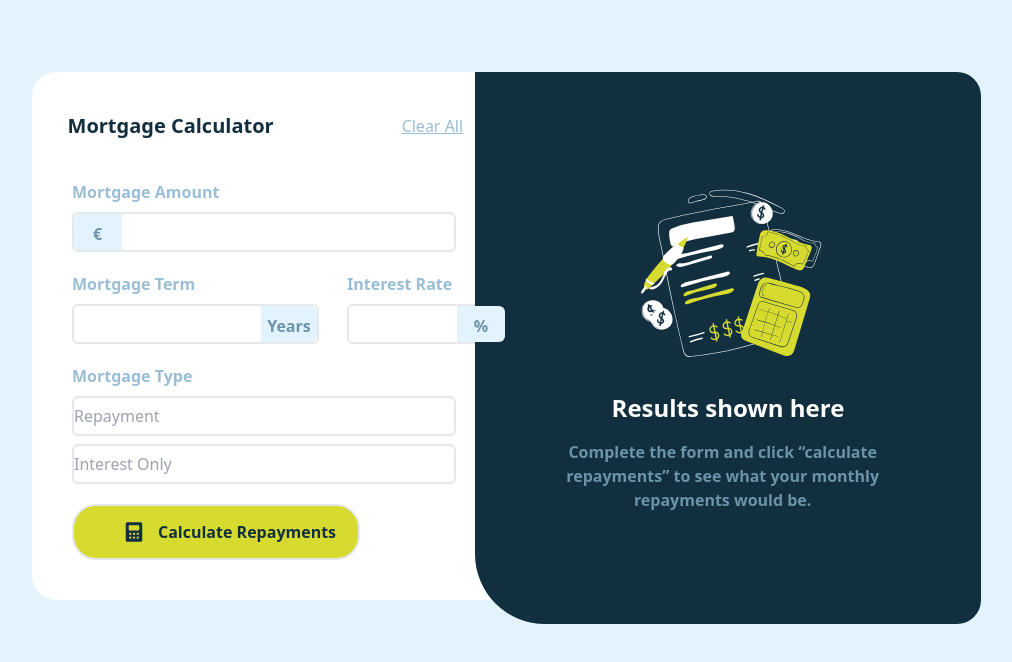
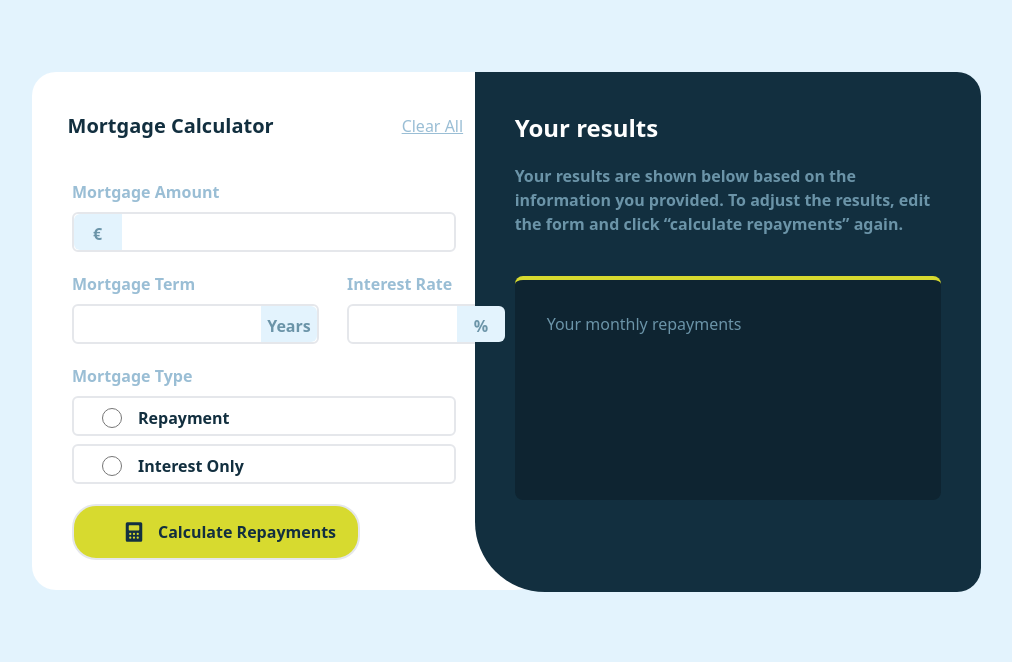
Before and after one commit to Joshua65676/mortgage-repayment-calculator-main, a React (Vite) app: page / in a window 1280 px wide. Shown: the top 662 px of the page, without its empty margins (208-1220 px from the left). Built offline with nearby package versions, Linux system fonts and the light colour scheme.

Commit message:
first commit

```diff
--- a/src/conpomnent/completed.tsx
+++ b/src/conpomnent/completed.tsx
@@ -0,0 +1,34 @@
+
+const Completed = () => {
+  return (
+    <div className="p-10 space-y-10">
+      <div className="space-y-5">
+        <h2 className="text-White font-bold text-2xl">
+           Your results
+        </h2>
+        <p className="text-Slate-500 font-bold">
+          Your results are shown below based on the information you provided.
+          To adjust the results, edit the form and click “calculate repayments” again.
+        </p>
+      </div>
+          {/* Your results */}
+      <div className="bg-Background h-56 rounded-lg border-t-Lime border-t-4">
+          {/* Your monthly repayments */}
+        <div className="">
+            <div className="p-8">
+             <span className="text-Slate-500 font-medium">
+               Your monthly repayments
+             </span>
+            </div>
+            <div className="">
+              {/* {monthlyPayment !== null && <p>Monthly Payment: €{monthlyPayment}</p>} */}
+            </div>
+        </div>
+          {/* Total you'll repay over the term */}
+
+      </div>
+    </div>
+  )
+}
+
+export default Completed
--- a/src/conpomnent/emptyDesign.tsx
+++ b/src/conpomnent/emptyDesign.tsx
@@ -1,5 +1,6 @@
 // import React from 'react'
 
+import Completed from "./completed"
 import Form from "./form"
 import FormSide from "./formside"
 
@@ -15,12 +16,17 @@ const EmptyDesign = () => {
              <span className="underline font-medium text-Slate-300"> Clear All </span>
             </button>
         </div>
-        <div className="p-10 -ml-10 -mt-10">
+        <div className="p-10 -ml-10 -mt-10 h-[450px] flex">
           <Form />
+          {/* <div className="w-[450px] -ml-[580px] -mt-[107px] h-[520px] rounded-r-3xl rounded-bl-[70px] bg-Slate-900">
+          <FormSide />
+          <Completed />
+         </div> */}
         </div>
       </div>
-      <div className="w-5/12 -ml-16 mt-10 h-max rounded-r-3xl rounded-bl-[70px] bg-Slate-900">
-        <FormSide />
+      <div className="w-5/12 -ml-16 mt-10 h-[520px] rounded-r-3xl rounded-bl-[70px] bg-Slate-900">
+        {/* <FormSide /> */}
+        <Completed />
       </div>
     </div>
   )
--- a/src/conpomnent/form.tsx
+++ b/src/conpomnent/form.tsx
@@ -6,6 +6,7 @@ const Form: React.FC = () => {
   const [interestRate, setInterestRate] = useState<number>();
   const [mortgageTerm, setMortgageTerm] = useState<number>();
   const [monthlyPayment, setMonthlyPayment] = useState<number | null>(null);
+  const [selectedType, setSelectedType] = useState<string>();
 
   const calculateMonthlyPayment = () => {
     // Implement your calculation logic here
@@ -19,7 +20,11 @@ const Form: React.FC = () => {
     setMonthlyPayment(calculatedMonthlyPayment);
   };
 
+  const totalRepayment = monthlyPayment !== null ? monthlyPayment * (mortgageTerm * 12) : null;
+
+
   return (
+    <>
     <div className="space-y-5">
         {/* Mortgage Amount */}
       <div className="ml-10 space-y-2">
@@ -90,24 +95,26 @@ const Form: React.FC = () => {
         </div>
 
         <div className="space-y-2">
-          <div className="">
+          <div className="flex border-2 w-96 h-10 rounded-md">
             <input
-             type=""
-             placeholder="Repayment"
-             value={interestRate}
-             className="border-2 w-96 h-10 rounded-md"
-             onChange={(e) => setInterestRate(parseFloat(e.target.value))}
+             type="radio"
+             name="Mortgage Type"
+             value={""}
+             className="w-9 h-5 ml-5 mt-2.5"
+             onChange={e=>setSelectedType(e.target.value)}
             />
+            <span className=" text-Slate-900 font-semibold mt-2 ml-2">Repayment</span>
           </div>
 
-          <div className="">
+          <div className="flex border-2 w-96 h-10 rounded-md">
             <input
-             type=""
-             placeholder="Interest Only"
-             value={interestRate}
-             className="border-2 w-96 h-10 rounded-md"
-             onChange={(e) => setInterestRate(parseFloat(e.target.value))}
+             type="radio"
+             name="Mortgage Type"
+             value={""}
+             className="w-9 h-5 ml-5 mt-2.5"
+             onChange={e=>setSelectedType(e.target.value)}
             />
+            <span className="text-Slate-900 font-semibold mt-2 ml-2">Interest Only</span>
           </div>
         </div>
       </div>
@@ -119,8 +126,16 @@ const Form: React.FC = () => {
         </div>
       </button>
 
-      {monthlyPayment !== null && <p>Monthly Payment: €{monthlyPayment.toFixed(2)}</p>}
     </div>
+       <div className="ml-[600px] w-96 -mt-40">
+         {monthlyPayment !== null && (
+          <div className="">
+            <p className="">Monthly Payment: €{monthlyPayment.toFixed(2)}</p>
+            <p className="">Total Repayment: €{totalRepayment?.toFixed(2) || "N/A"}</p>
+          </div>
+         )}
+       </div>
+    </>
   );
 };
 
--- a/tailwind.config.js
+++ b/tailwind.config.js
@@ -21,6 +21,7 @@ export default {
          'Slate-500': 'hsl(200, 26%, 54%)',
          'Slate-700': 'hsl(200, 24%, 40%)',
          'Slate-900': 'hsl(202, 55%, 16%)',
+         'Background': 'rgba(14, 36, 49, 255)',
       }
     },
   },
```
